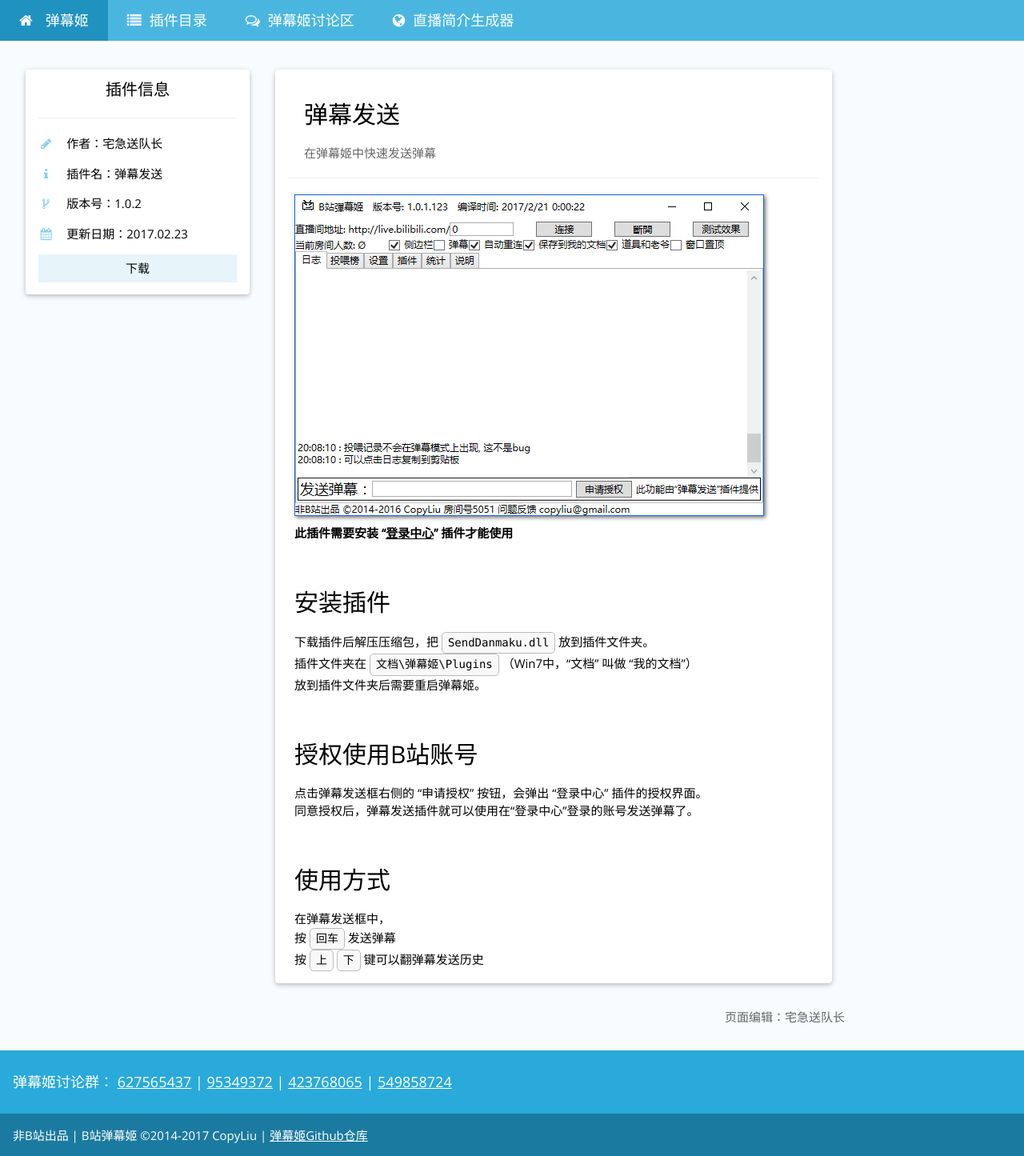
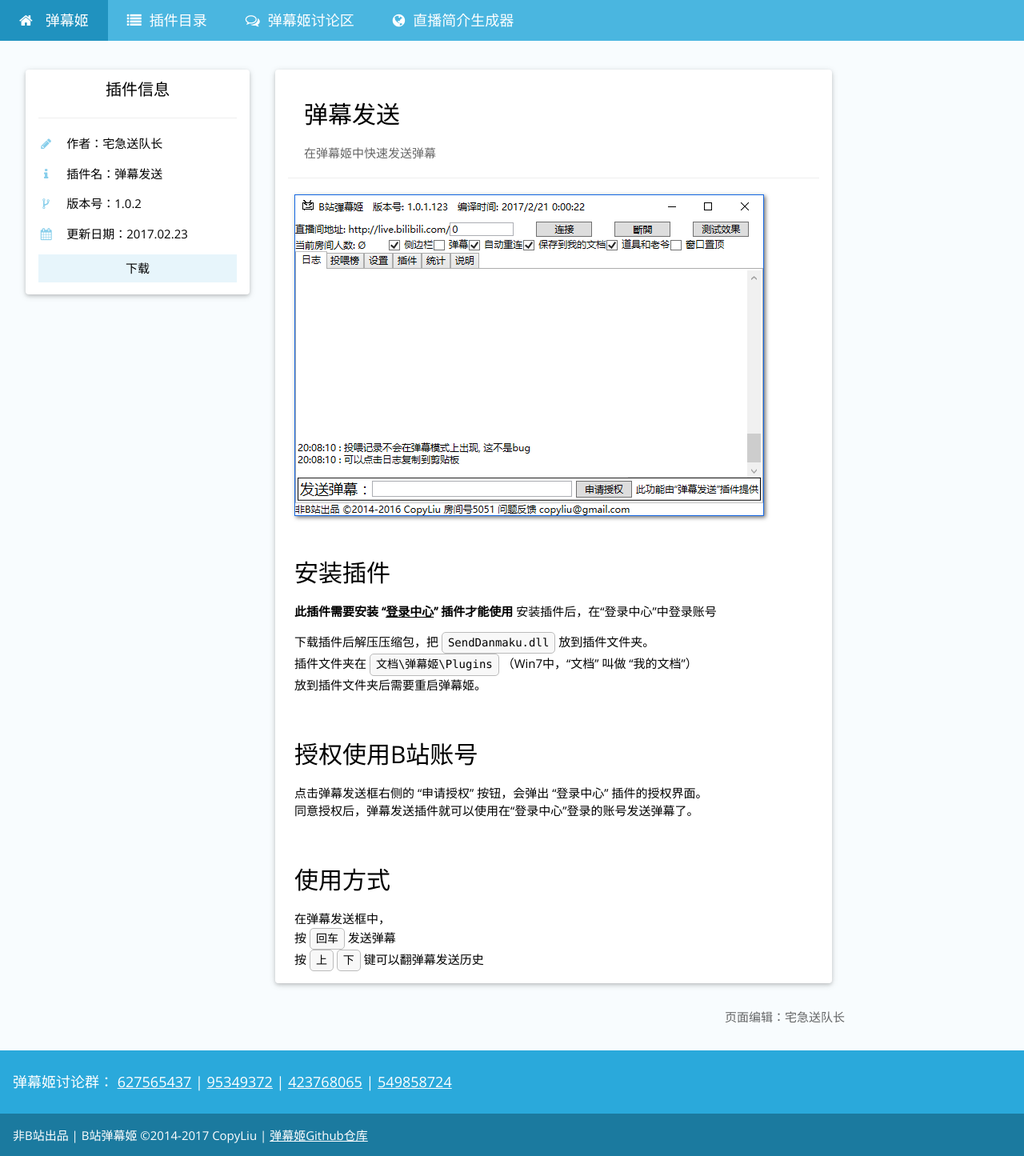
Before and after one commit to Bililive/www.danmuji.org, a Jekyll site: the page built from _plugin/SendDanmaku.md, in a window 1280 px wide. Shown: the whole page at 80% size. Built offline with Jekyll 4.4.1, drawn with Linux system fonts in a browser that asks for light colours; nearby versions of some CDN libraries; some web fonts are replaced; comment, search, counter and statistics services are not loaded.

Commit message:
修改“登录中心”和“弹幕发送”的说明

```diff
--- a/_plugin/SendDanmaku.md
+++ b/_plugin/SendDanmaku.md
@@ -13,11 +13,12 @@
 
 <img class="shadow" src="https://www.danmuji.cn/resource/SendDanmaku/1.png" alt="插件界面" />
 
-**此插件需要安装 “[登录中心](https://www.danmuji.cn/plugins/LoginCenter)” 插件才能使用**
-
 <br/>
 
 ## 安装插件
+
+**此插件需要安装 “[登录中心](https://www.danmuji.cn/plugins/LoginCenter)” 插件才能使用**
+安装插件后，在“登录中心”中登录账号
 
 下载插件后解压压缩包，把 `SendDanmaku.dll` 放到插件文件夹。
 插件文件夹在 `文档\弹幕姬\Plugins` （Win7中，“文档” 叫做 “我的文档”）
```
Also changed, not shown: _plugin/LoginCenter.md (+2 -0 lines).
